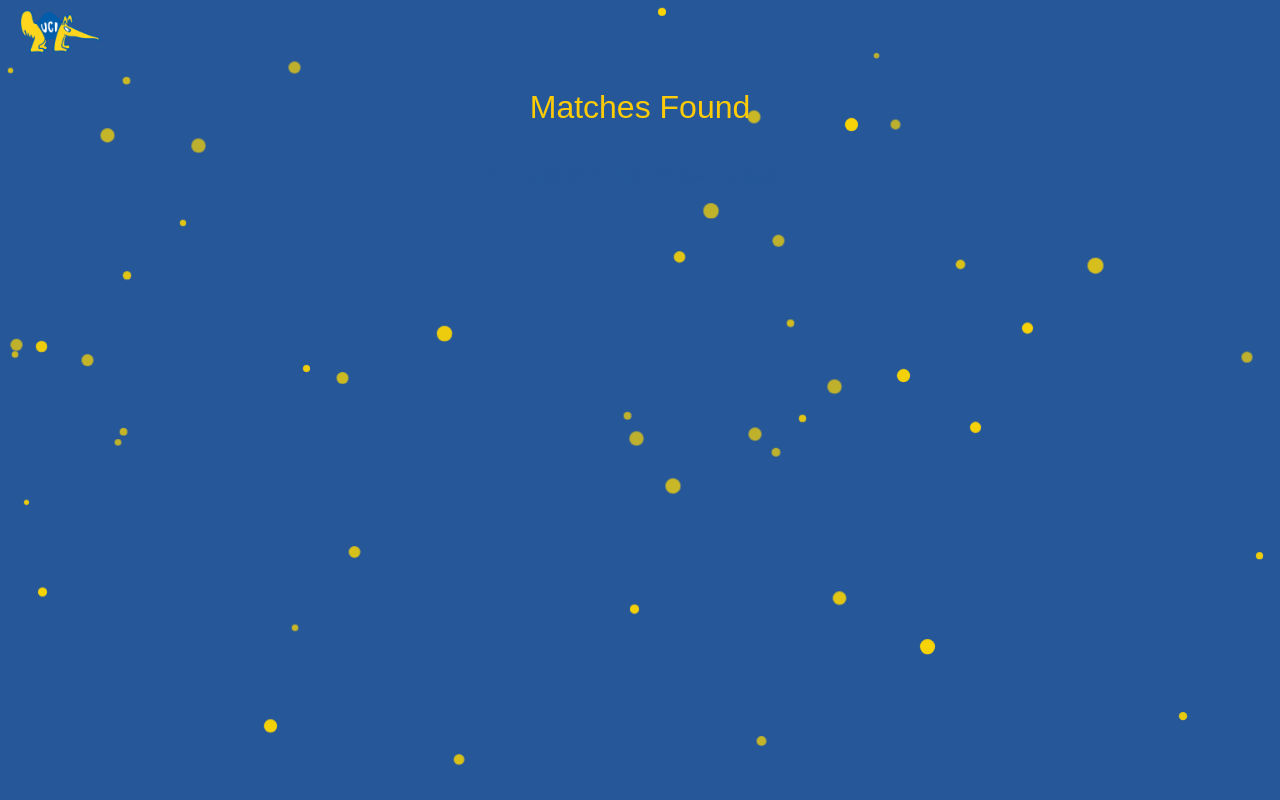
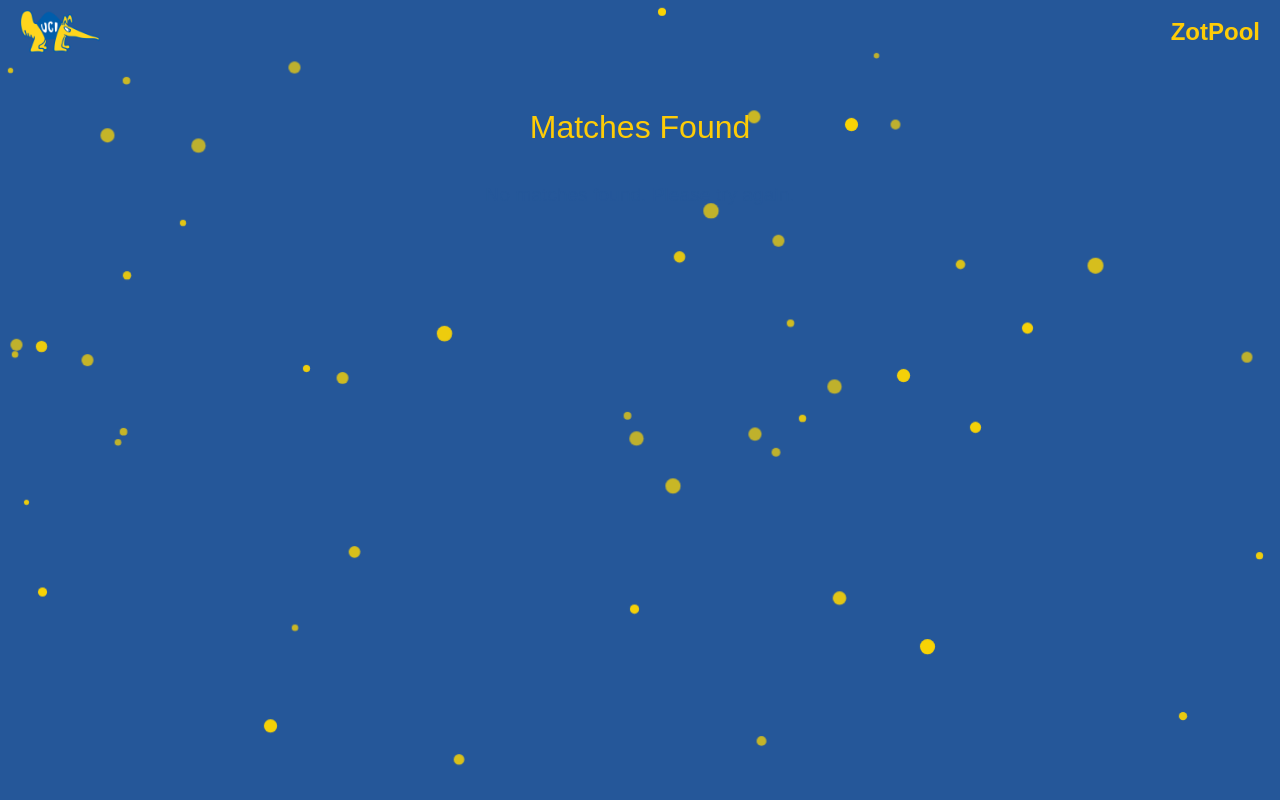
Before and after one commit to AkshatTalwar/ZotPool, a Next.js app: page /travelbuddy-results in a window 1280 px wide. Built offline with nearby package versions, Linux system fonts and the light colour scheme.

Commit message:
Travel Up

```diff
--- a/app/layout.tsx
+++ b/app/layout.tsx
@@ -56,20 +56,23 @@ export default function RootLayout({
         className={`${geistSans.variable} ${geistMono.variable} antialiased`}
         style={{ margin: 0, padding: 0 }}
       >
+        {/* ClerkProvider to handle authentication */}
         <ClerkProvider>
           {/* Floating dots background */}
           <div className="floating-dots">{generateDots(50)}</div>
 
-          {/* Header with Anteater Logo */}
+          {/* Header Section */}
           <header
             style={{
               display: "flex",
               alignItems: "center",
+              justifyContent: "space-between",
               backgroundColor: "#255799",
               padding: "10px 20px",
               position: "relative",
             }}
           >
+            {/* Logo Link */}
             <Link href="/">
               <Image
                 src="/anteater_logo.png"
@@ -77,12 +80,24 @@ export default function RootLayout({
                 width={80}
                 height={80}
                 style={{ cursor: "pointer" }}
+                priority={true} // Optimize loading
               />
             </Link>
+            {/* Title */}
+            <h1
+              style={{
+                color: "#fecc07",
+                fontSize: "1.5rem",
+                fontWeight: "bold",
+                margin: 0,
+              }}
+            >
+              ZotPool
+            </h1>
           </header>
 
           {/* Main Content */}
-          <main>{children}</main>
+          <main style={{ padding: "20px" }}>{children}</main>
         </ClerkProvider>
       </body>
     </html>
```
